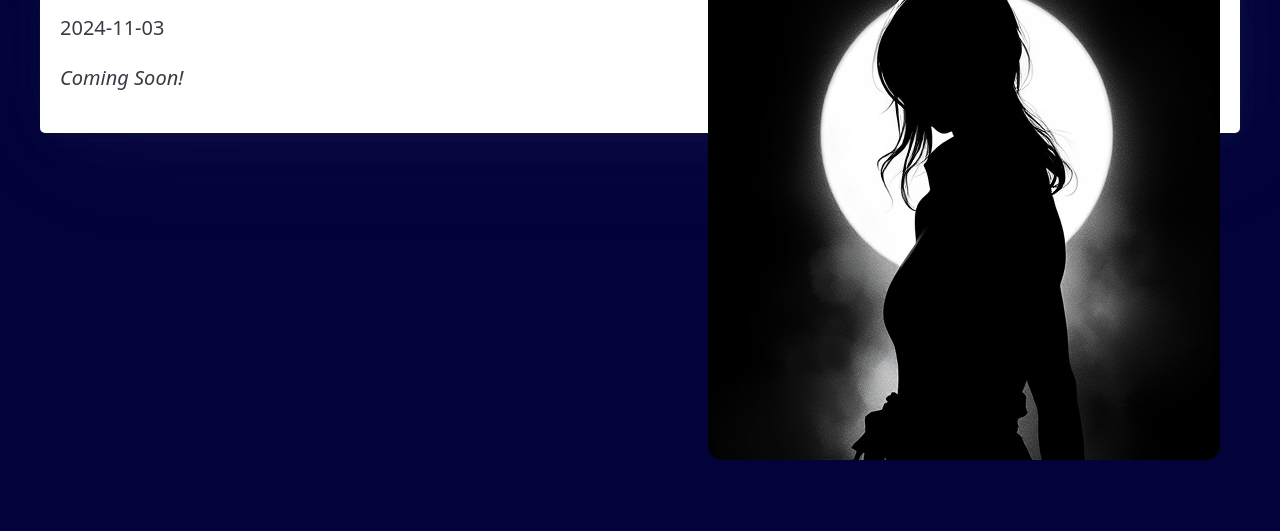
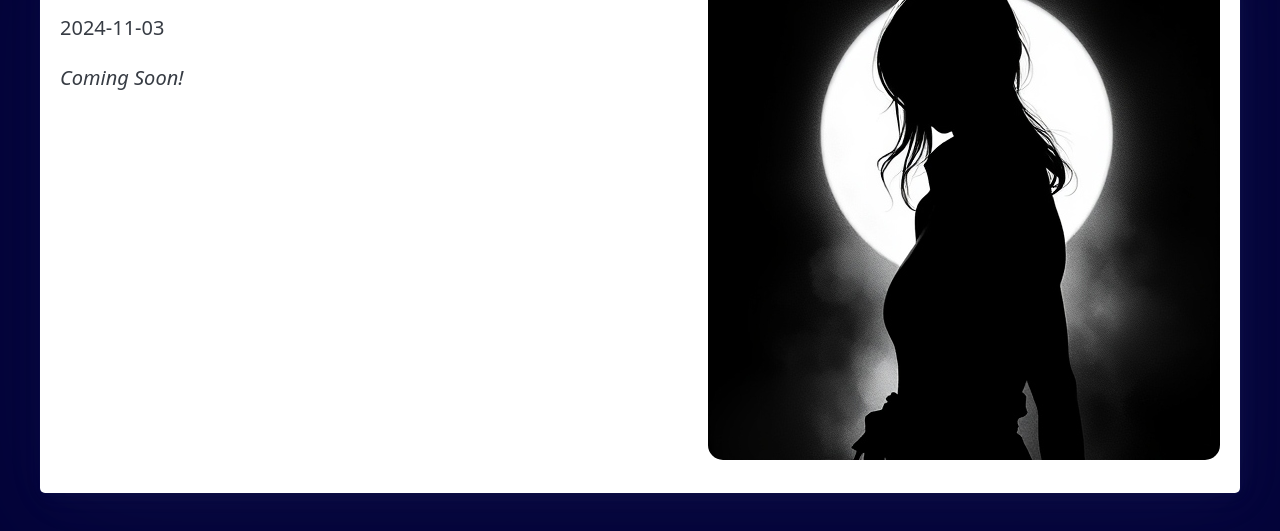
Before and after one commit to mattsmith13815/whimsicalsoulspeak.com, an Eleventy site: page src/blog/post2.md in a window 1280 px wide. Shown: the part 197-728 px from the top of the page. Built offline with nearby package versions, Linux system fonts and the light colour scheme; Eleventy itself is replaced by a stand-in of ours; files that its build step writes are made by us from their sources.

Commit message:
Update post2.md for spacing

```diff
--- a/src/blog/post2.md
+++ b/src/blog/post2.md
@@ -8,3 +8,4 @@ bgcolor: "#030339"
 ---
 
 <i>Coming Soon!</i>
+<br/><br/><br/><br/><br/><br/><br/><br/><br/><br/><br/><br/><br/>
```
